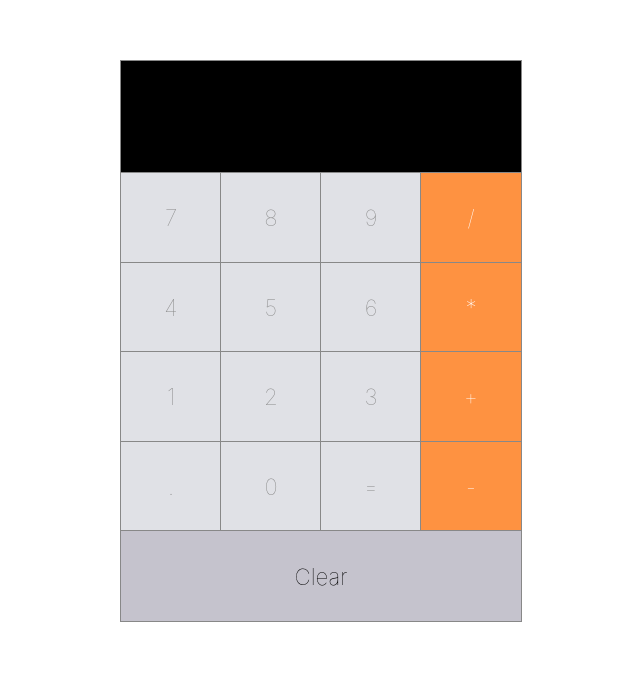
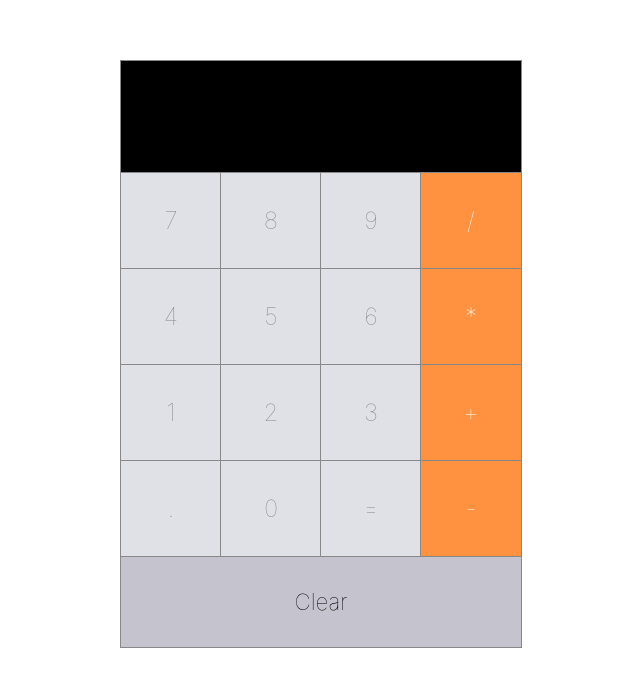
Before and after one commit to Taimoor3059/my-app, a React (Create React App) app: page / in a window 1280 px wide. Shown: the part 139-826 px from the top of the page, without its empty margins (319-959 px from the left). Built offline with nearby package versions, Linux system fonts and the light colour scheme; the HTML template or start-up script is replaced by a standard one.

Commit message:
Created State
created state to give the numbers functionality.

```diff
--- a/src/App.js
+++ b/src/App.js
@@ -4,9 +4,19 @@ import Button from "./components/Button";
 import Input from "./components/Input";
 import ClearButton from './components/ClearButton';
 
+class App extends Component {
+    constructor(props) {
+        super(props);
+        this.state = {
+            input: '',
+            previousNumber:'',
+            currentNumber:'',
+            operator: ''
+        }
+    }
 
 
-class App extends Component {
+
 
   render() {
       return (
@@ -16,7 +26,7 @@ class App extends Component {
                 <Input></Input>
                 </div>
                 <div className='row'>
-                    <Button>7</Button>
+                    <Button handleClick={this.addToInput}>7</Button>
                     <Button>8</Button>
                     <Button>9</Button>
                     <Button>/</Button>
--- a/src/components/Button.css
+++ b/src/components/Button.css
@@ -5,7 +5,7 @@
     justify-content: center;
     align-items: center;
     font-weight: lighter;
-    font-size: 1.4em;
+    font-size: 1.5em;
     background-color: #e0e1e6;
     color: #888;
     outline: 1px solid #888;
```
